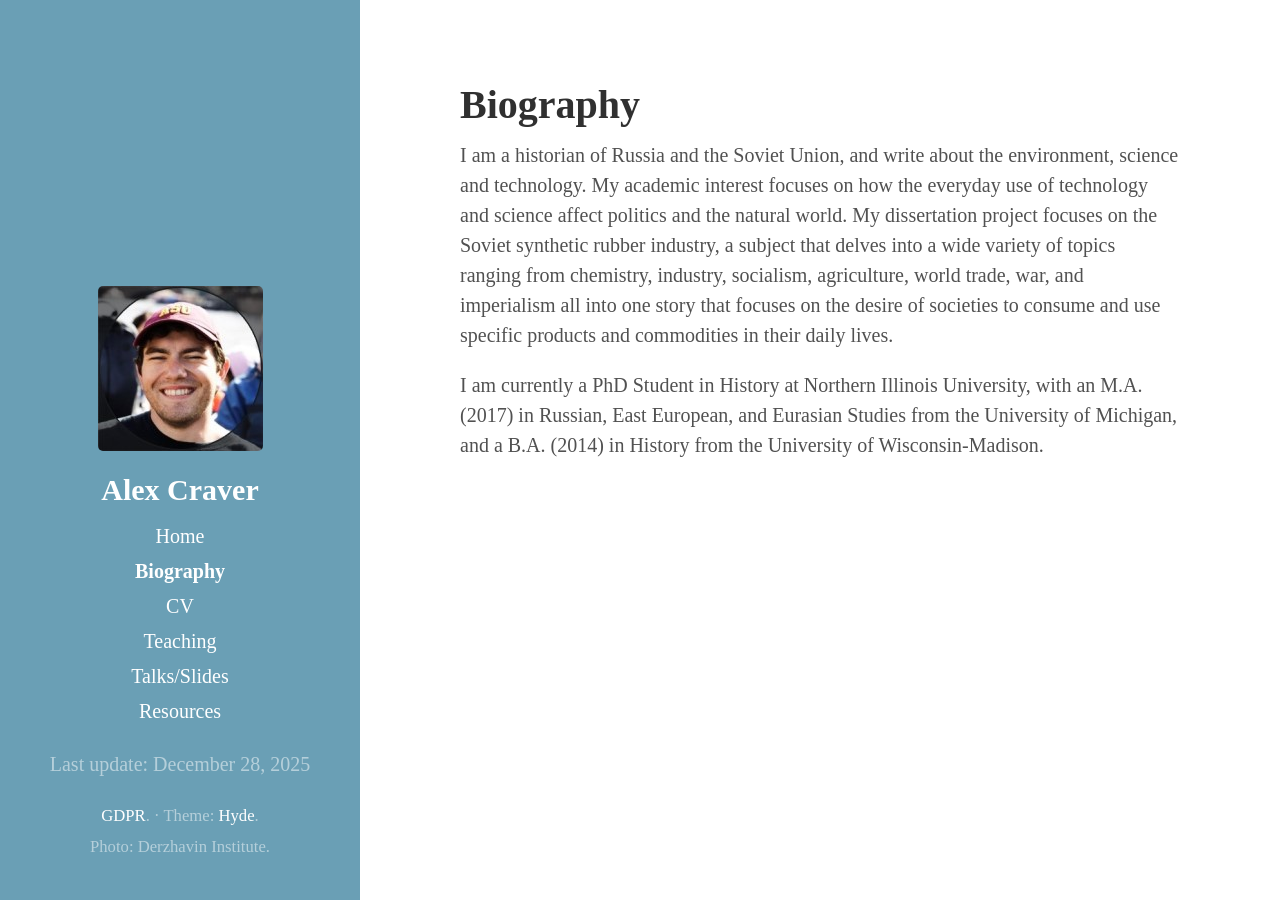
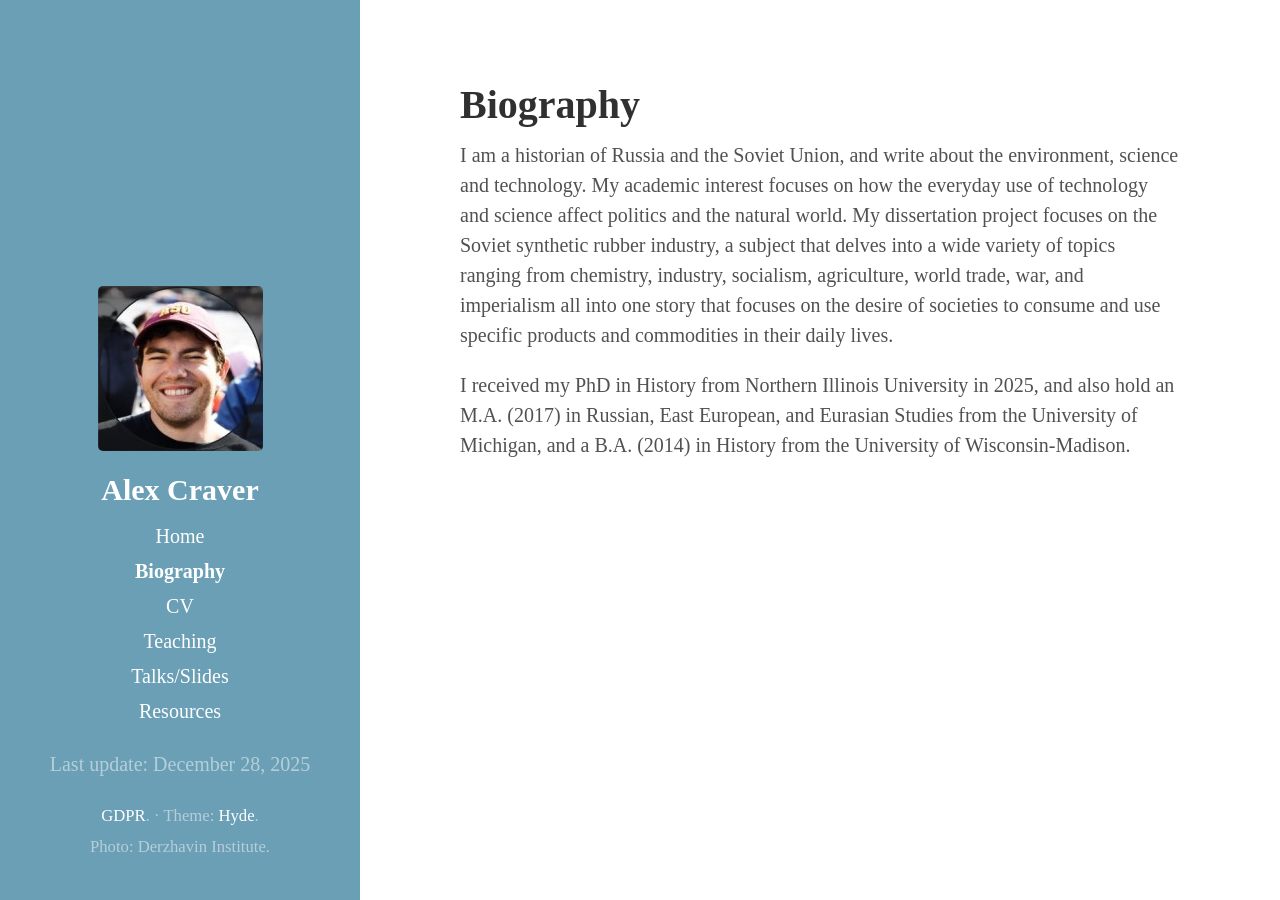
Before and after one commit to ahcraver/ahcraver.github.io, a Jekyll site: the page built from biography.md, in a window 1280 px wide. Built offline with Jekyll 4.4.1, drawn with Linux system fonts in a browser that asks for light colours.

Commit message:
Update biography.md

```diff
--- a/biography.md
+++ b/biography.md
@@ -5,4 +5,4 @@ title: Biography
 
 I am a historian of Russia and the Soviet Union, and write about the environment, science and technology. My academic interest focuses on how the everyday use of technology and science affect politics and the natural world. My dissertation project focuses on the Soviet synthetic rubber industry, a subject that delves into a wide variety of topics ranging from chemistry, industry, socialism, agriculture, world trade, war, and imperialism all into one story that focuses on the desire of societies to consume and use specific products and commodities in their daily lives.
 
-I am currently a PhD Student in History at Northern Illinois University, with an M.A. (2017) in Russian, East European, and Eurasian Studies from the University of Michigan, and a B.A. (2014) in History from the University of Wisconsin-Madison.
+I received my PhD in History from Northern Illinois University in 2025, and also hold an M.A. (2017) in Russian, East European, and Eurasian Studies from the University of Michigan, and a B.A. (2014) in History from the University of Wisconsin-Madison.
```
